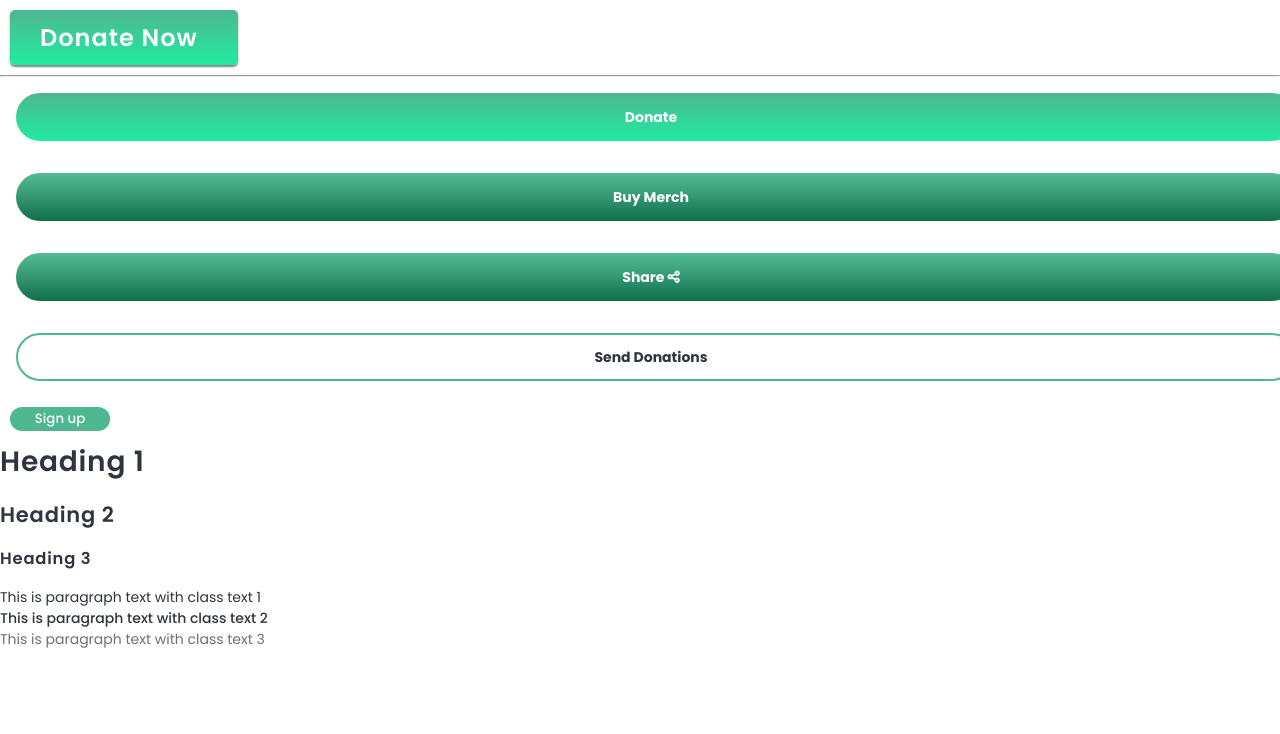
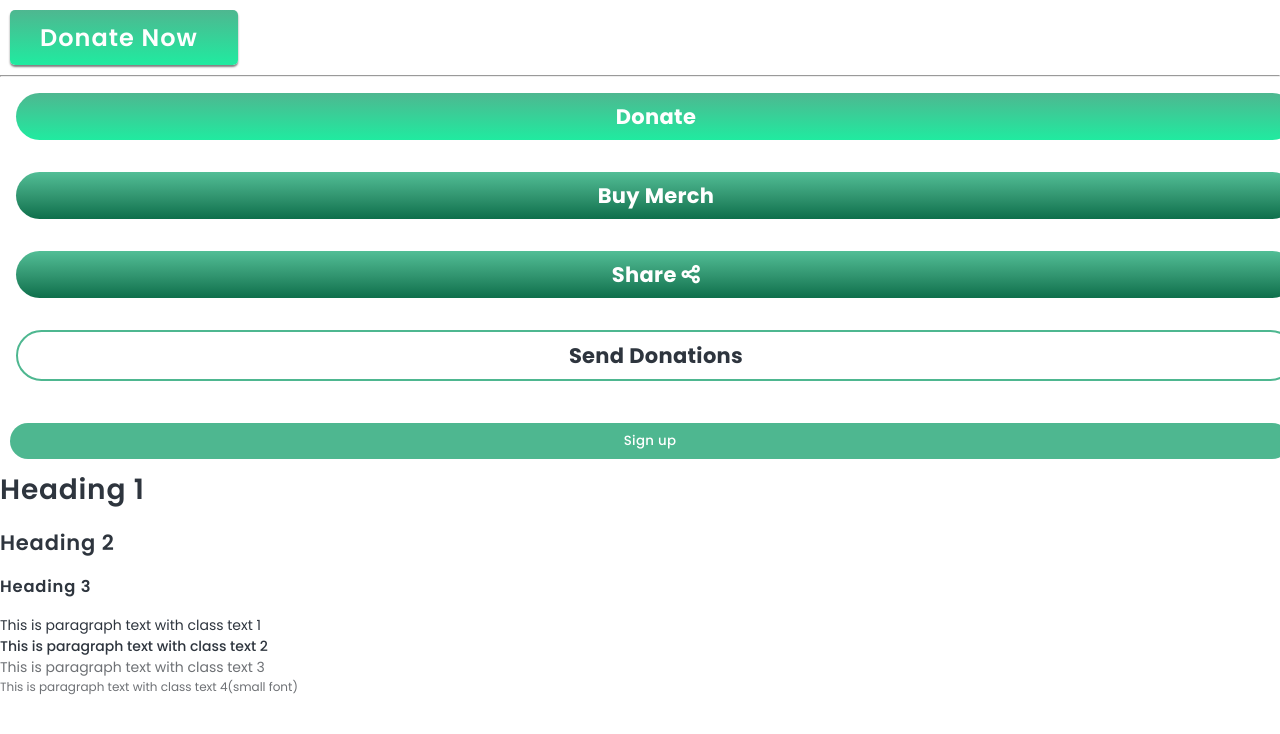
Before and after one commit to SDilhara19/Give4Good_UI, a PHP site: page /components.html in a window 1280 px wide. Shown: the top 734 px of the page. Run offline with PHP 8.4, Linux system fonts and the light colour scheme.

Commit message:
update components

```diff
--- a/components.html
+++ b/components.html
@@ -19,7 +19,7 @@
     <button class="highlighted-button">Donate Now</button>
 
     <hr>
-
+<h2>
     <button class="main-color-button">
         Donate
     </button>
@@ -35,6 +35,7 @@
     <button class="main-white-button">
         Send Donations
     </button>
+</h2>
 
     <button class="main-button">
         Sign up
@@ -48,6 +49,7 @@
     <p class="text-1">This is paragraph text with class text 1</p>
     <p class="text-2">This is paragraph text with class text 2</p>
     <p class="text-3">This is paragraph text with class text 3</p>
+    <p class="text-4">This is paragraph text with class text 4(small font)</p>
 
 </body>
 </html>
--- a/public/styles/styles.css
+++ b/public/styles/styles.css
@@ -113,22 +113,24 @@ h1, h2, h3{
   border: none;
   color: var(--white-color);
   margin: 10px;
-  width: 100px;
-  height: 1.5rem;
+  width: 100%;
+  font-weight: 500;
   border-radius: 100px;
-  font-weight: 500;
-  /* padding: 5px 40px 5px 30px; */
+  letter-spacing: 0.02rem;
+  padding-top: 0.5rem;
+  padding-bottom: 0.5rem;
 }
 
 .main-color-button, .main-dark-button, .main-white-button{
   font: var(--large-font-size);
   font-weight: 700;
   border-radius: 100px;
-  padding: 5px 40px 5px 30px;
   /* box-shadow: 0px 2px 2px rgba(0, 0, 0, 0.25); */
   margin: 1rem;
   width: 100%;
-  height: 3rem;
+  letter-spacing: 0.02rem;
+  padding-top: 0.5rem;
+  padding-bottom: 0.5rem;
 }
 
 
```
